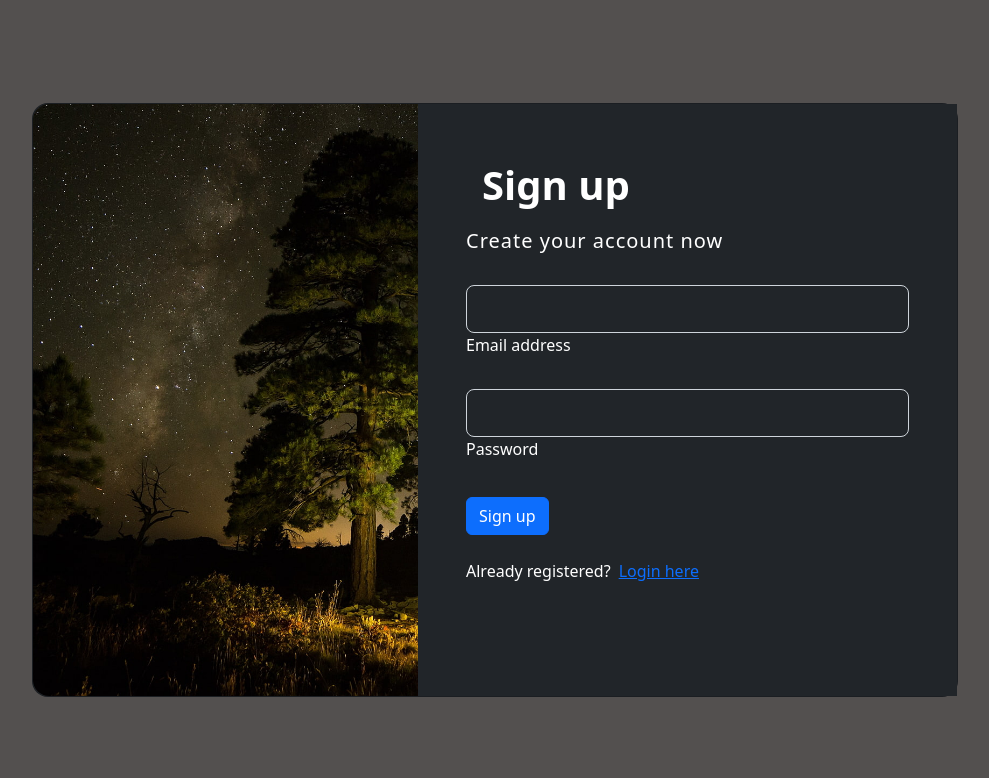
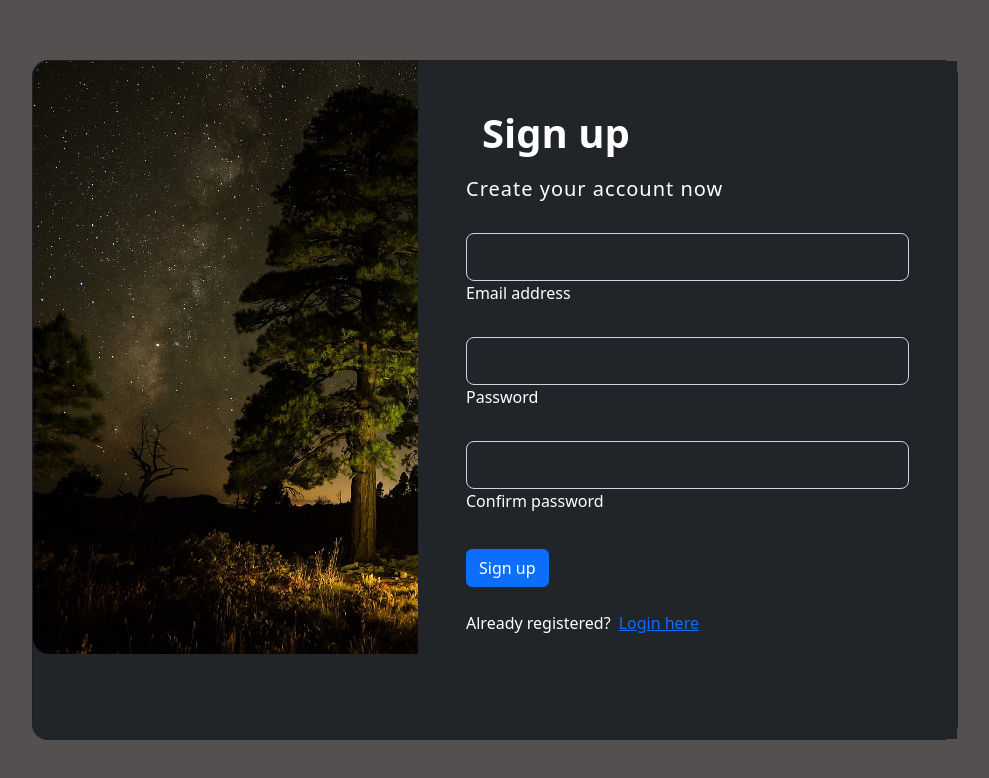
Before and after one commit to parisote/frontend-snapcode, a React (Create React App) app: page /register in a window 1280 px wide. Shown: the top 778 px of the page, without its empty margins (145-1134 px from the left). Built offline with nearby package versions, Linux system fonts and the light colour scheme; no server answers.

Commit message:
se agrega campo para validar contraseña register

```diff
--- a/src/pages/Register.jsx
+++ b/src/pages/Register.jsx
@@ -15,6 +15,7 @@ const Register = () => {
   const [email, setEmail] = useState(null)
   const [id, setId] = useState(null)
   const [password, setPassword] = useState(null)
+  const [confirmPassword, setConfirmPassword] = useState(null)
   const [username, setUsername] = useState(null)
   const [name, setName] = useState(null)
   const [location, setLocation] = useState(null)
@@ -29,10 +30,16 @@ const Register = () => {
 
   const handleSubmit = async (event) => {
     event.preventDefault()
-    if (!email || !password) {
-      handleError("Must enter email and password")
+    if (!email || !password || !confirmPassword) {
+      handleError("Must enter email and confirm password")
       return
     }
+
+    if (password != confirmPassword) {
+      handleError("Passwords must match")
+      return
+    }
+
     const response = await AuthService.register(email, password);
     if (response.status === 201) {
       const id = response.data.id.toString();
@@ -93,6 +100,10 @@ const Register = () => {
     setPassword(event.target.value)
   }
 
+  const handleConfirmPasswordChange = (event) => {
+    setConfirmPassword(event.target.value)
+  }
+
   const handleBiography = (event) => {
     setBiography(event.target.value)
   }
@@ -151,6 +162,11 @@ const Register = () => {
                       <div className="form-outline mb-4">
                         <input type="password" onChange={handlePasswordChange} className="form-control form-control-lg bg-dark text-white" />
                         <label className="form-label bg-dark text-white" >Password</label>
+                      </div>
+
+                      <div className="form-outline mb-4">
+                        <input type="password" onChange={handleConfirmPasswordChange} className="form-control form-control-lg bg-dark text-white" />
+                        <label className="form-label bg-dark text-white" >Confirm password</label>
                       </div>
 
                       {error ? <div class="alert alert-danger" role="alert"> {errorMsj} </div>
```
